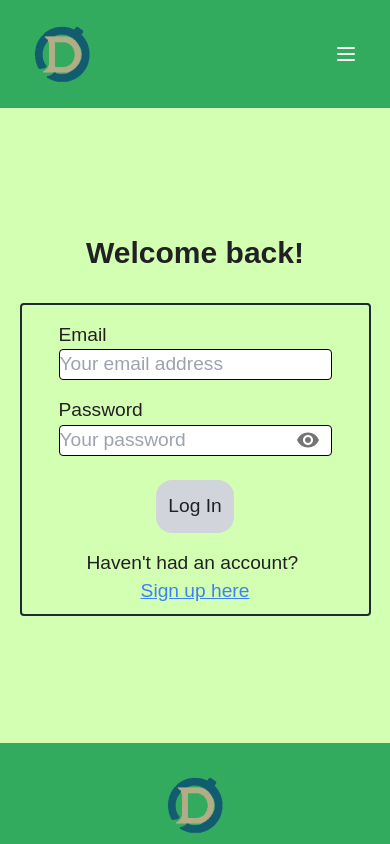
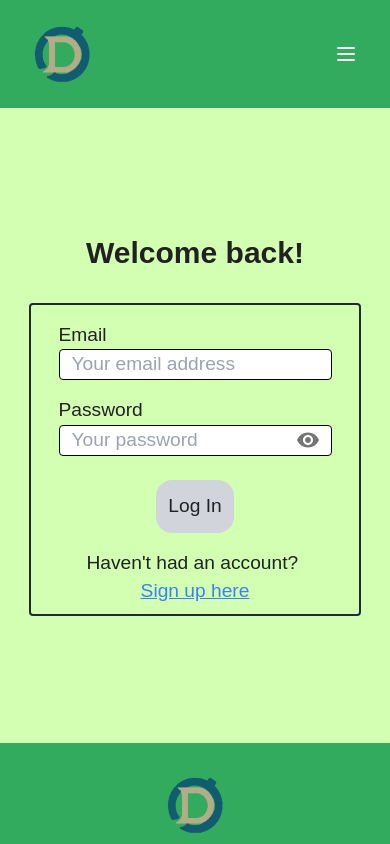
Before and after one commit to DanNgo4/Portfolio-Website-danngo.space, a React (Create React App) app in the folder front-end/: page /#/log-in in a window 390 px wide. Shown: the top 844 px of the page. Built offline with nearby package versions, Linux system fonts and the light colour scheme; no server answers.

Commit message:
responsive update

```diff
--- a/front-end/src/pages/sub-pages/LogInPage.jsx
+++ b/front-end/src/pages/sub-pages/LogInPage.jsx
@@ -45,7 +45,7 @@ const LogInPage = () => {
                 <h1 className="log-sign-h1">Welcome back!</h1>
                 { error && <p className="log-sign-error">Error: {error}</p> }
 
-                <fieldset className="log-sign-fieldset w-[90vw] md:w-auto">
+                <fieldset className="log-sign-fieldset w-[85vw] md:w-auto">
                     <p className="log-sign-input-row">
                         <label htmlFor="logInEmail">
                             Email
--- a/front-end/src/styles/index.css
+++ b/front-end/src/styles/index.css
@@ -180,8 +180,7 @@
       border
       rounded
       border-black
-      pl-0
-      md:pl-3
+      pl-3
       w-[70vw]
       md:w-auto
   }
```
